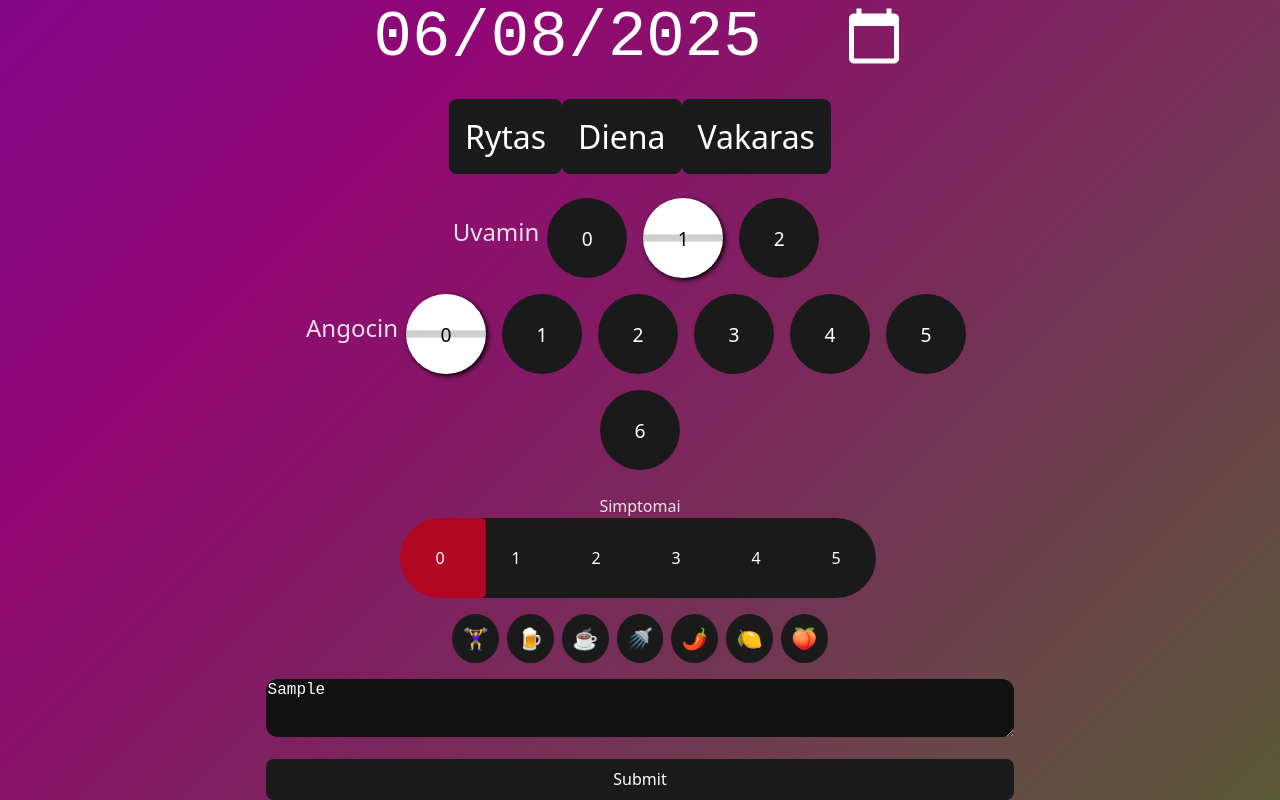
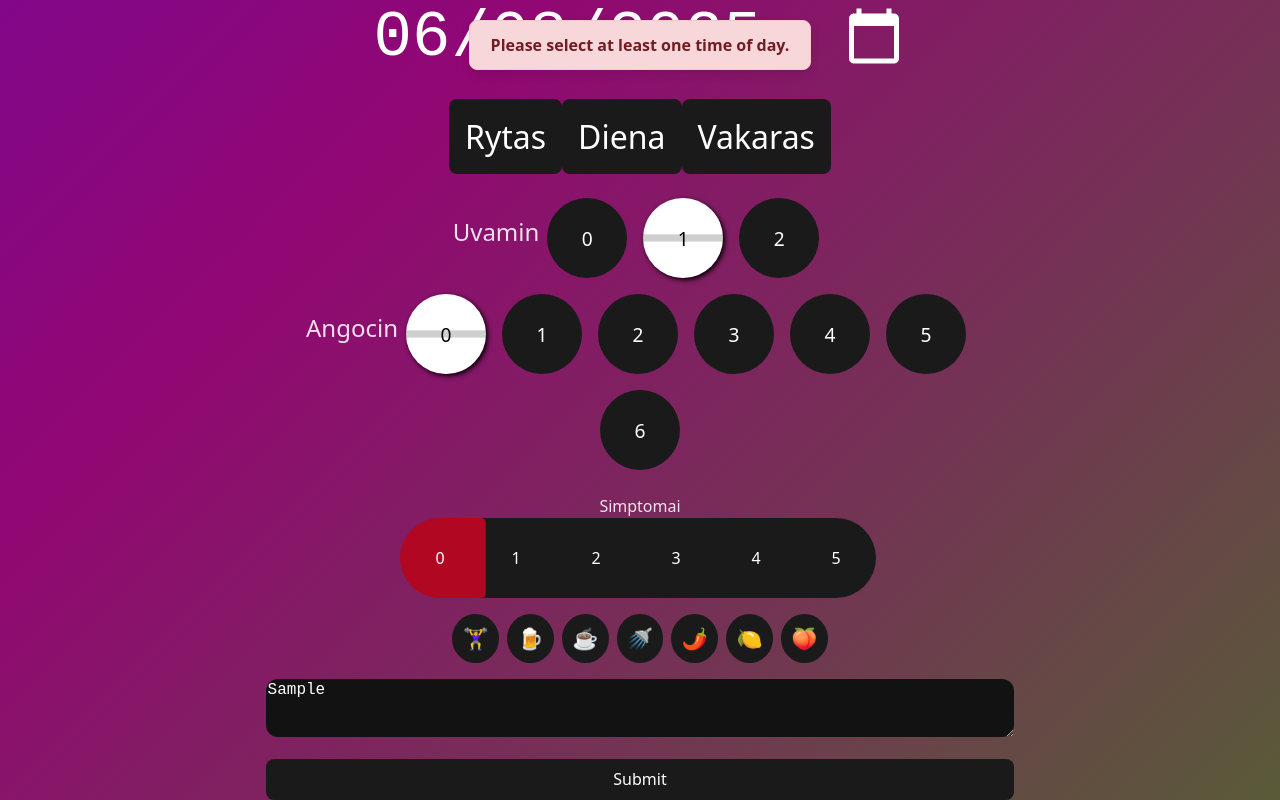
Before and after one commit to SimasSaf/KotApp, a React (Vite) app: page / in a window 1280 px wide. Both pictures are taken after typing "Sample" into the empty fields and a click on the button "Submit". Built offline with nearby package versions, Linux system fonts and the light colour scheme.

Commit message:
aler messages added

```diff
--- /dev/null
+++ b/src/components/AlertMessage.css
@@ -0,0 +1,43 @@
+.alert-overlay {
+  position: fixed;
+  left: 50%;
+  transform: translateX(-50%);
+  z-index: 9999;
+  padding: 12px 20px;
+  border-radius: 8px;
+  font-weight: bold;
+  text-align: center;
+  min-width: 300px;
+  max-width: 80%;
+  box-shadow: 0 4px 8px rgba(0, 0, 0, 0.1);
+  opacity: 1;
+  transition: all 0.4s ease-in-out;
+}
+
+.alert--error {
+  top: -100px;
+  background-color: #f8d7da;
+  color: #721c24;
+  border: 1px solid #f5c6cb;
+  animation: slideDown 0.4s forwards;
+}
+
+.alert--success {
+  bottom: -100px;
+  background-color: #d4edda;
+  color: #155724;
+  border: 1px solid #c3e6cb;
+  animation: slideUp 0.4s forwards;
+}
+
+@keyframes slideDown {
+  to {
+    top: 20px;
+  }
+}
+
+@keyframes slideUp {
+  to {
+    bottom: 20px;
+  }
+}
--- /dev/null
+++ b/src/components/AlertMessage.jsx
@@ -0,0 +1,15 @@
+import "./AlertMessage.css";
+
+export function AlertMessage({ message, type }) {
+  if (!message) return null;
+
+  return (
+    <div
+      className={`alert-overlay ${
+        type === "success" ? "alert--success" : "alert--error"
+      }`}
+    >
+      {message}
+    </div>
+  );
+}
--- a/src/CardForm.jsx
+++ b/src/pages/CardForm.jsx
@@ -1,6 +1,7 @@
 import { useState } from "react";
 import "./CardForm.css";
-import { WriteToTxt } from "./Save";
+import { WriteToTxt } from "../communication/Save";
+import { AlertMessage } from "../components/AlertMessage";
 
 function CardForm() {
   const uvaminButtonNumber = 3;
@@ -29,40 +30,73 @@ function CardForm() {
 
   const [notes, setNotes] = useState("");
 
+  const [alert, setAlert] = useState(null);
+
   const handleSubmit = (e) => {
     e.preventDefault();
-    var state = {
-      date: date,
+    const state = {
+      date,
       rytas: isRytas,
       diena: isDiena,
       vakaras: isVakaras,
-      uvamin: uvamin,
-      angocin: angocin,
-      simptomai: simptomai,
-      sportas: sportas,
-      alkoholis: alkoholis,
-      kava: kava,
-      dusas: dusas,
-      spicy: spicy,
-      citrina: citrina,
-      fun: fun,
-      notes: notes,
+      uvamin,
+      angocin,
+      simptomai,
+      sportas,
+      alkoholis,
+      kava,
+      dusas,
+      spicy,
+      citrina,
+      fun,
+      notes,
     };
 
     if (state.rytas || state.diena || state.vakaras) {
       WriteToTxt(state);
-
-      alert("Submitted");
-
+      showAlert("Submitted successfully!", "success");
       ResetEverything();
-      // window.location.reload();
     } else {
-      alert("Please select time of day");
+      showAlert("Please select at least one time of day.", "error");
     }
   };
 
+  function ResetEverything() {
+    setDate(today);
+
+    setRytas(false);
+    setDiena(false);
+    setVakaras(false);
+
+    setUvamin("1");
+    setAngocin("0");
+
+    setSimptomai(0);
+
+    setSportas(false);
+    setAlkoholis(false);
+    setKava(false);
+    setDusas(false);
+    setSpicy(false);
+    setCitrina(false);
+    setFun(false);
+
+    setNotes("");
+  }
+
+  function showAlert(message, type) {
+    setAlert({ message, type });
+
+    setTimeout(() => {
+      setAlert(null);
+    }, 3000);
+  }
+
   return (
     <div className="wholeForm">
+      {/* ✅ Display alert here */}
+      {alert && <AlertMessage message={alert.message} type={alert.type} />}
+
       <input
         className="datePicker"
         type="date"
@@ -257,29 +291,6 @@ function CardForm() {
       </button>
     </div>
   );
-
-  function ResetEverything() {
-    setDate(today);
-
-    setRytas(false);
-    setDiena(false);
-    setVakaras(false);
-
-    setUvamin("1");
-    setAngocin("0");
-
-    setSimptomai(0);
-
-    setSportas(false);
-    setAlkoholis(false);
-    setKava(false);
-    setDusas(false);
-    setSpicy(false);
-    setCitrina(false);
-    setFun(false);
-
-    setNotes("");
-  }
 }
 
 export default CardForm;
```
Also changed, not shown: src/App.jsx (+5 -5 lines), src/communication/Save.jsx (renamed from src/Save.jsx), src/pages/CardForm.css (renamed from src/CardForm.css).
